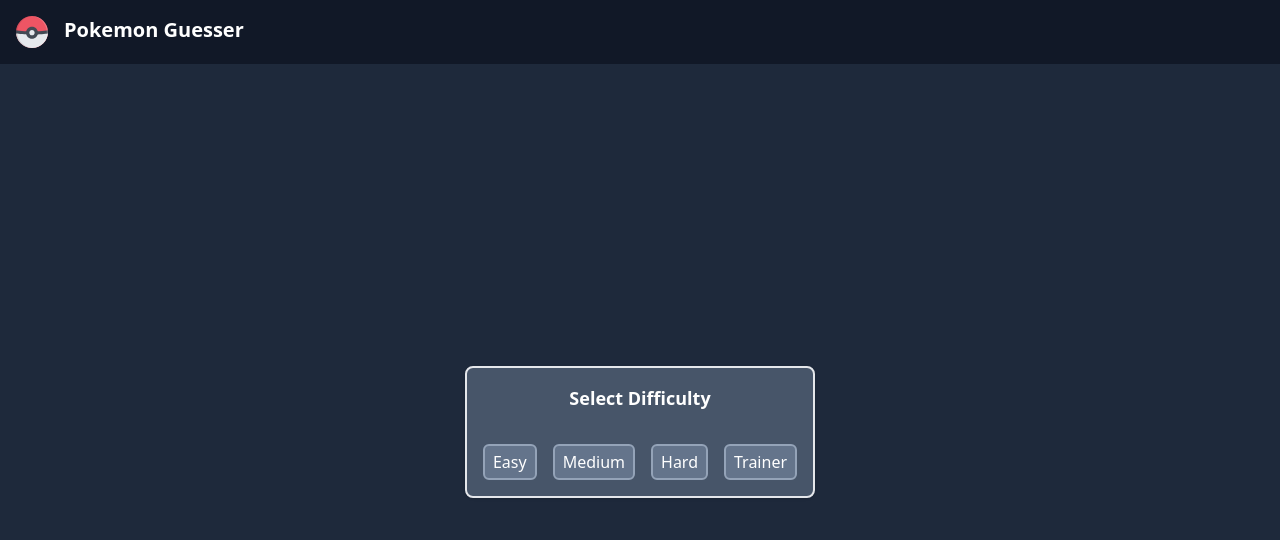
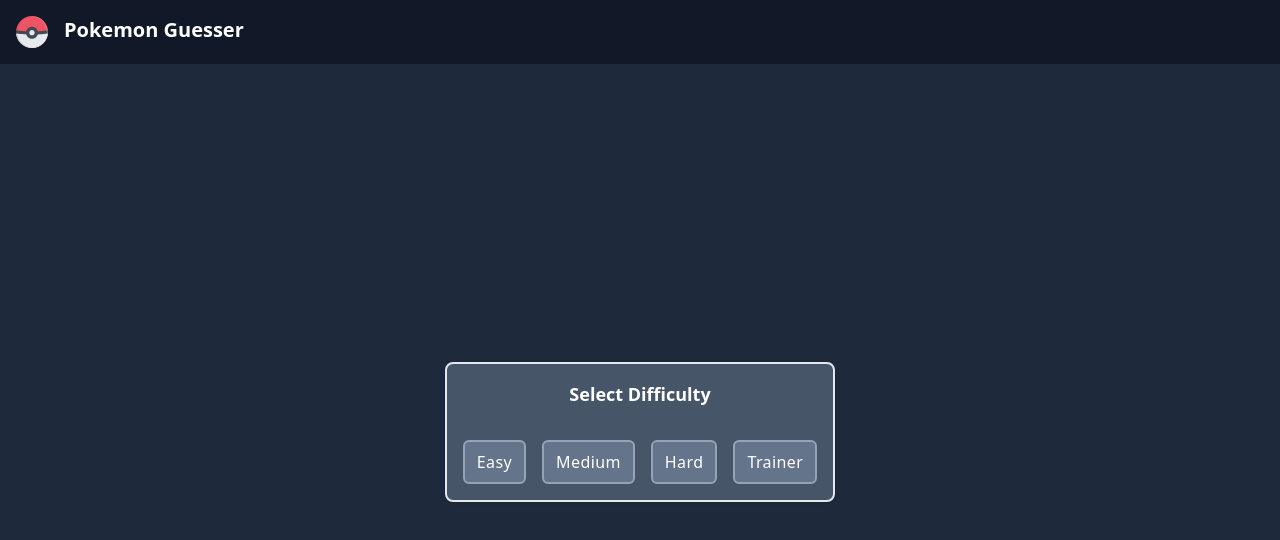
Before and after one commit to jlyon12/memory-card, a React (Vite) app: page / in a window 1280 px wide. Shown: the top 540 px of the page. Built offline with nearby package versions, Linux system fonts and the light colour scheme.

Commit message:
Add tailwind directive for buttons

```diff
--- a/src/components/Difficulty.jsx
+++ b/src/components/Difficulty.jsx
@@ -21,28 +21,28 @@
 				<h2 className="font-bold text-lg">Select Difficulty</h2>
 				<div className="flex justify-between gap-4">
 					<button
-						className="px-2 py-1 border-2 border-slate-400 bg-slate-500 rounded-md hover:bg-slate-700"
+						className="btn hover:btn-hover"
 						type="button"
 						onClick={startEasyGame}
 					>
 						Easy
 					</button>
 					<button
-						className="px-2 py-1 border-2 border-slate-400 bg-slate-500 rounded-md hover:bg-slate-700"
+						className="btn hover:btn-hover"
 						type="button"
 						onClick={startMediumGame}
 					>
 						Medium
 					</button>
 					<button
-						className="px-2 py-1 border-2 border-slate-400 bg-slate-500 rounded-md hover:bg-slate-700"
+						className="btn hover:btn-hover"
 						type="button"
 						onClick={startHardGame}
 					>
 						Hard
 					</button>
 					<button
-						className="px-2 py-1 border-2 border-slate-400 bg-slate-500 rounded-md hover:bg-slate-700"
+						className="btn hover:bg-red-500"
 						type="button"
 						onClick={startVeryHardGame}
 					>
--- a/src/components/GameOver.jsx
+++ b/src/components/GameOver.jsx
@@ -6,14 +6,14 @@
 				<p>Your score was {currentScore}</p>
 				<div className="flex justify-between gap-4">
 					<button
-						className="px-2 py-1 border-2 border-slate-400 bg-slate-500 rounded-md hover:bg-slate-700"
+						className="btn hover:btn-hover"
 						type="button"
 						onClick={() => setIsNewGame(true)}
 					>
 						Change Difficulty
 					</button>
 					<button
-						className="px-2 py-1 border-2 border-slate-400 bg-slate-500 rounded-md hover:bg-slate-700"
+						className="btn hover:btn-hover"
 						type="button"
 						onClick={() => setIsGameOver(false)}
 					>
--- a/src/index.css
+++ b/src/index.css
@@ -1,3 +1,13 @@
 @tailwind base;
 @tailwind components;
 @tailwind utilities;
+
+@layer utilities {
+    .btn {
+        @apply px-3 py-2 border-2 border-slate-400 bg-slate-500 rounded-md tracking-wide
+    }
+
+    .btn-hover {
+        @apply bg-slate-700
+    }
+}
```
